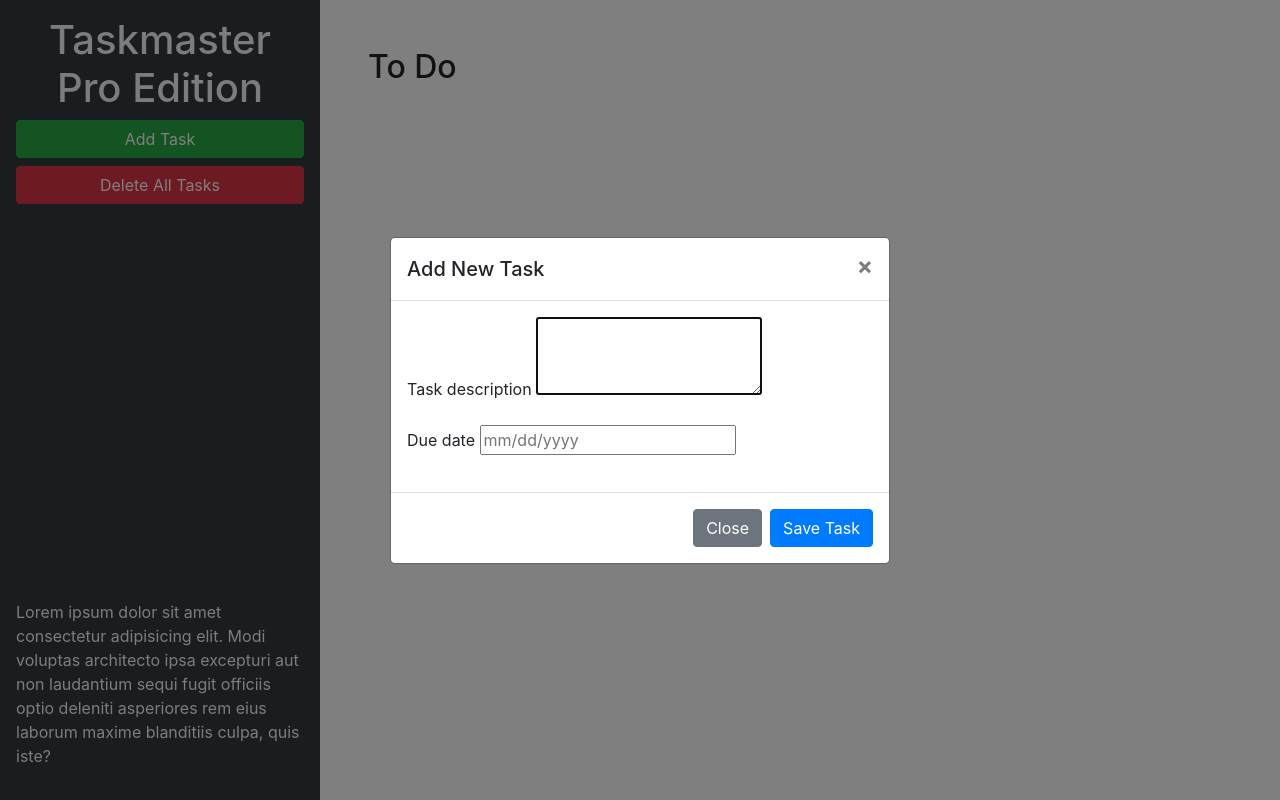
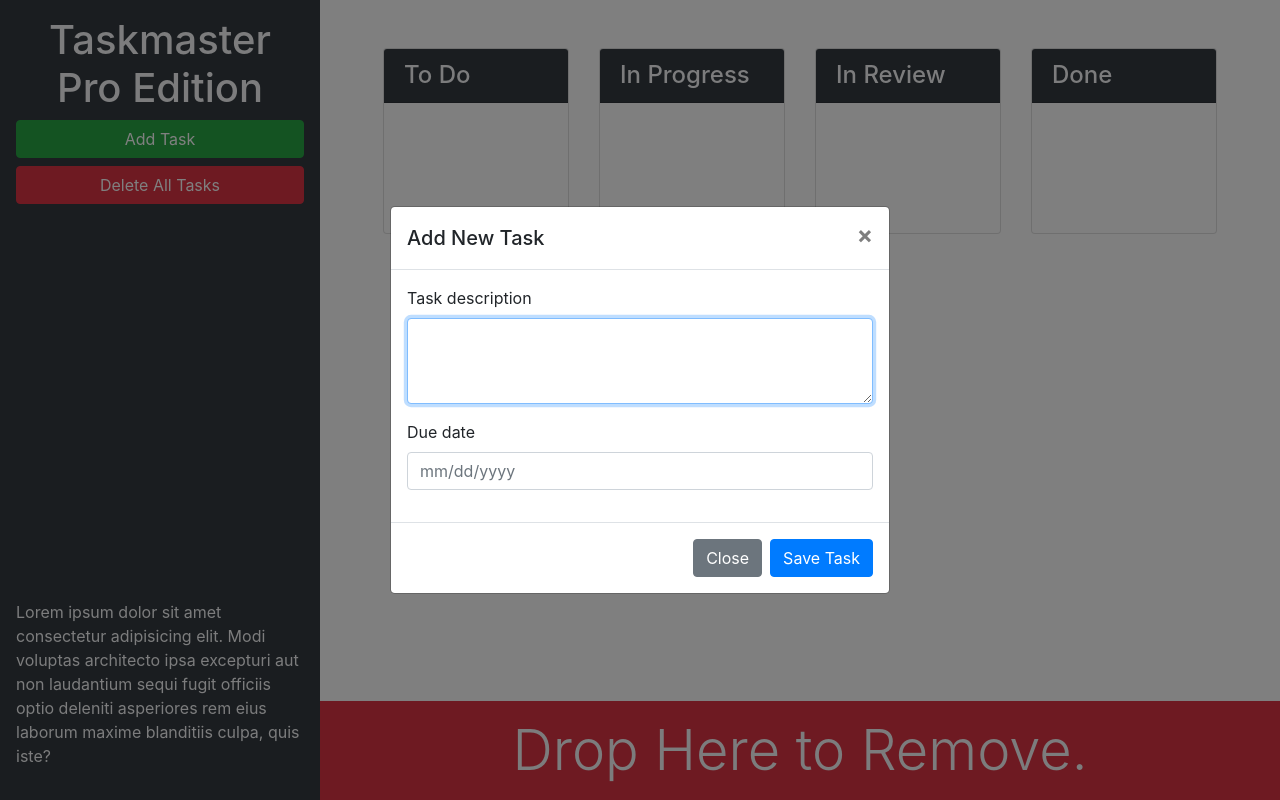
Before and after one commit to brian-000/taskmaster-pro, a plain HTML site: page index.html in a window 1280 px wide. Both pictures are taken after a click on the button "Add Task". Drawn offline with nearby package versions, Linux system fonts and the light colour scheme.

Commit message:
bootstrap

```diff
--- a/index.html
+++ b/index.html
@@ -13,22 +13,68 @@
 <body>
 
   <div class="row min-vh-100 no-gutters">
-    <header class="col-12 col-lg-3 bg-dark text-light d-flex flex-column p-4 p-lg-3">
+    <header class="col-12 col-lg-3 bg-dark text-light sticky-top d-flex flex-column p-4 p-lg-3"">
       <h1 class="text-center">Taskmaster Pro Edition</h1>
       <button id="create-task" class="btn btn-block btn-success" data-toggle="modal" data-target="#task-form-modal">Add
         Task</button>
       <button id="remove-tasks" class="btn btn-block btn-danger">Delete All Tasks</button>
-      <p class="mt-auto">Lorem ipsum dolor sit amet consectetur adipisicing elit. Modi voluptas architecto ipsa
+      <p class="mt-auto d-none d-lg-block">Lorem ipsum dolor sit amet consectetur adipisicing elit. Modi voluptas architecto ipsa
         excepturi aut non
         laudantium sequi fugit officiis optio deleniti asperiores rem eius laborum maxime blanditiis culpa, quis iste?
       </p>
     </header>
-    <main class="col-12 col-lg-9">
-      <div class="m-5">
-        <h2>To Do</h2>
-        <ul id="list-toDo" class="list-group"> </ul>
+    <main class="col-12 col-lg-9 d-flex flex-column">
+      <div class="m-5 row justify-content-around">
+        <!-- todo start -->
+        <div class="col-12 col-md-6 col-xl-3 mb-3">
+          <div class="card">
+            <h4 class="card-header bg-dark text-light">
+              To Do
+            </h4>
+            <ul id="list-toDo" class="list-group list-group-flush">
+
+            </ul>
+          </div>
+        </div>
+        <!-- todo end -->
+        <!-- in progress start -->
+        <div class="col-12 col-md-6 col-xl-3 mb-3">
+          <div class="card">
+            <h4 class="card-header bg-dark text-light">In Progress</h4>
+            <ul id="list-inProgress" class="list-group">
+
+            </ul>
+          </div>
+        </div>
+        <!-- in progress end -->
+        <!-- in review start -->
+        <div class="col-12 col-md-6 col-xl-3 mb-3">
+          <div class="card">
+            <h4 class="card-header bg-dark text-light">In Review</h4>
+            <ul id="list-inReview" class="list-group">
+
+            </ul>
+          </div>
+        </div>
+        <!-- in review end -->
+        <!-- done start -->
+        <div class="col-12 col-md-6 col-xl-3 mb-3">
+          <div class="card">
+            <h4 class="card-header bg-dark text-light">Done</h4>
+            <ul id="list-done" class="list-group">
+
+            </ul>
+          </div>
+        </div>
+        <!-- done end -->
+      </div>
+      <div id="trash" class = "mt-auto">
+        <div class="w-100 bg-danger p-3 text-center text-light display-4">
+          Drop Here to Remove.
+        </div>
       </div>
     </main>
+
   </div>
 
   <!-- Modal -->
@@ -43,16 +89,14 @@
           </button>
         </div>
         <div class="modal-body">
-          <form>
           <div class="form-group">
             <label for="modalTaskDescription">Task description</label>
-              <textarea id="modalTaskDescription" rows="3"></textarea>
+            <textarea id="modalTaskDescription" rows="3" class="form-control"></textarea>
           </div>
           <div class="form-group">
             <label for="modalDueDate">Due date</label>
-              <input type="text" id="modalDueDate" placeholder="mm/dd/yyyy" autocomplete="off" />
+            <input type="text" class="form-control" id="modalDueDate" placeholder="mm/dd/yyyy" autocomplete="off" />
           </div>
-          </form>
         </div>
         <div class="modal-footer">
           <button type="button" class="btn btn-secondary" data-dismiss="modal">Close</button>
```
Lines whose indentation alone changed are shown as unchanged.
